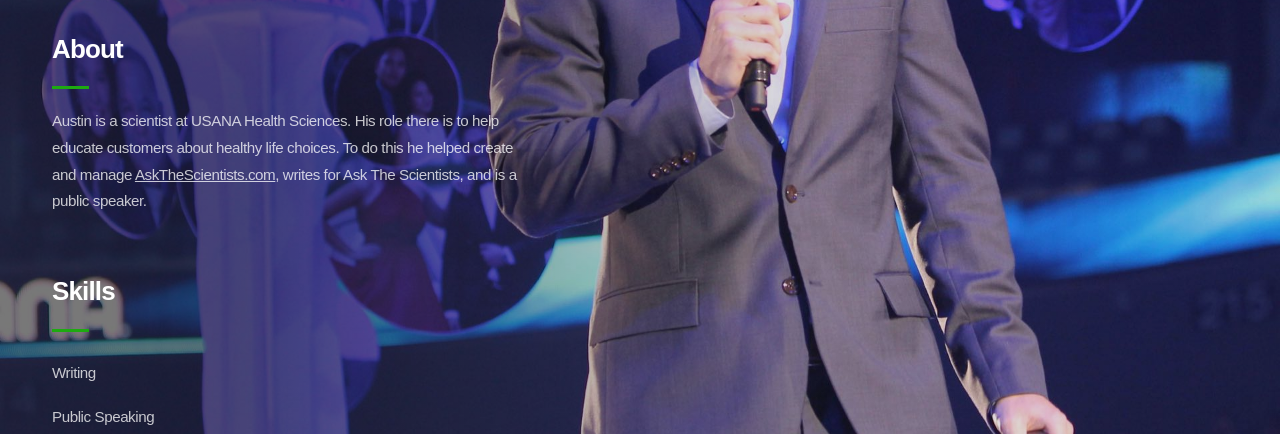
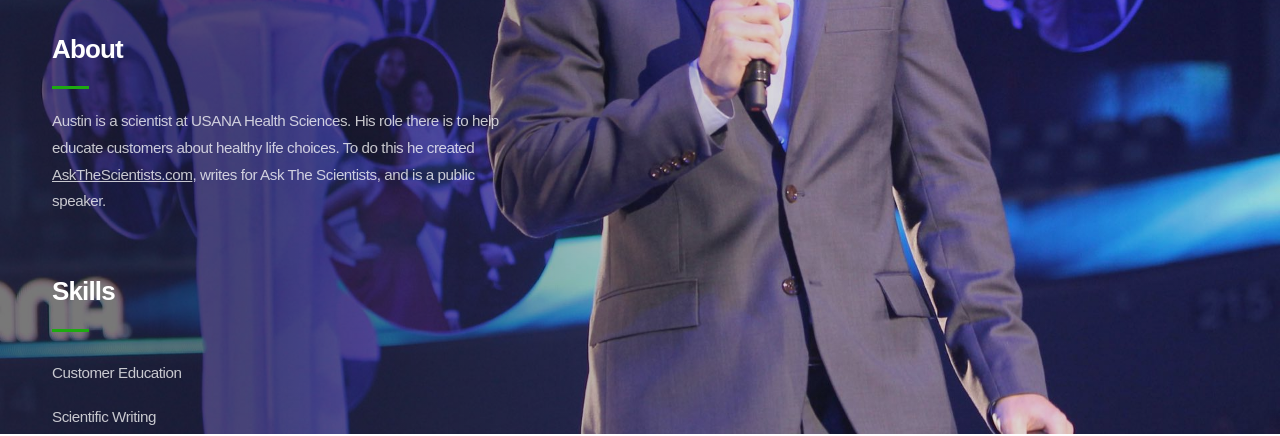
Before and after one commit to austinwinegar/austinwinegar, a plain HTML site: page index.html in a window 1280 px wide. Shown: the part 366-802 px from the top of the page. Drawn offline with Linux system fonts and the light colour scheme.

Commit message:
description fix

```diff
--- a/index.html
+++ b/index.html
@@ -1347,7 +1347,7 @@
           <div class="inner">
             <p id="text03">About</p>
             <hr id="divider02">
-            <p id="text08">Austin is a scientist at USANA Health Sciences. His role there is to help educate customers about healthy life choices. To do this he helped create and manage <a href="https://askthescientists.com">AskTheScientists.com</a>, writes for Ask The Scientists, and is a public speaker.</p>
+            <p id="text08">Austin is a scientist at USANA Health Sciences. His role there is to help educate customers about healthy life choices. To do this he created <a href="https://askthescientists.com">AskTheScientists.com</a>, writes for Ask The Scientists, and is a public speaker.</p>
           </div>
         </div>
         <div id="container02" class="container">
@@ -1355,10 +1355,11 @@
             <p id="text02">Skills</p>
             <hr id="divider03">
             <ul id="links01" class="links">
-              <li>Writing</li>
+              <li>Customer Education</li>
+              <li>Scientific Writing</li>
               <li>Public Speaking</li>
+              <li>Nutritional Supplement Product Development</li>
               <li>Web Development</li>
-              <li>Nutritional Supplement Product Development</li>
             </ul>
           </div>
         </div>
```
